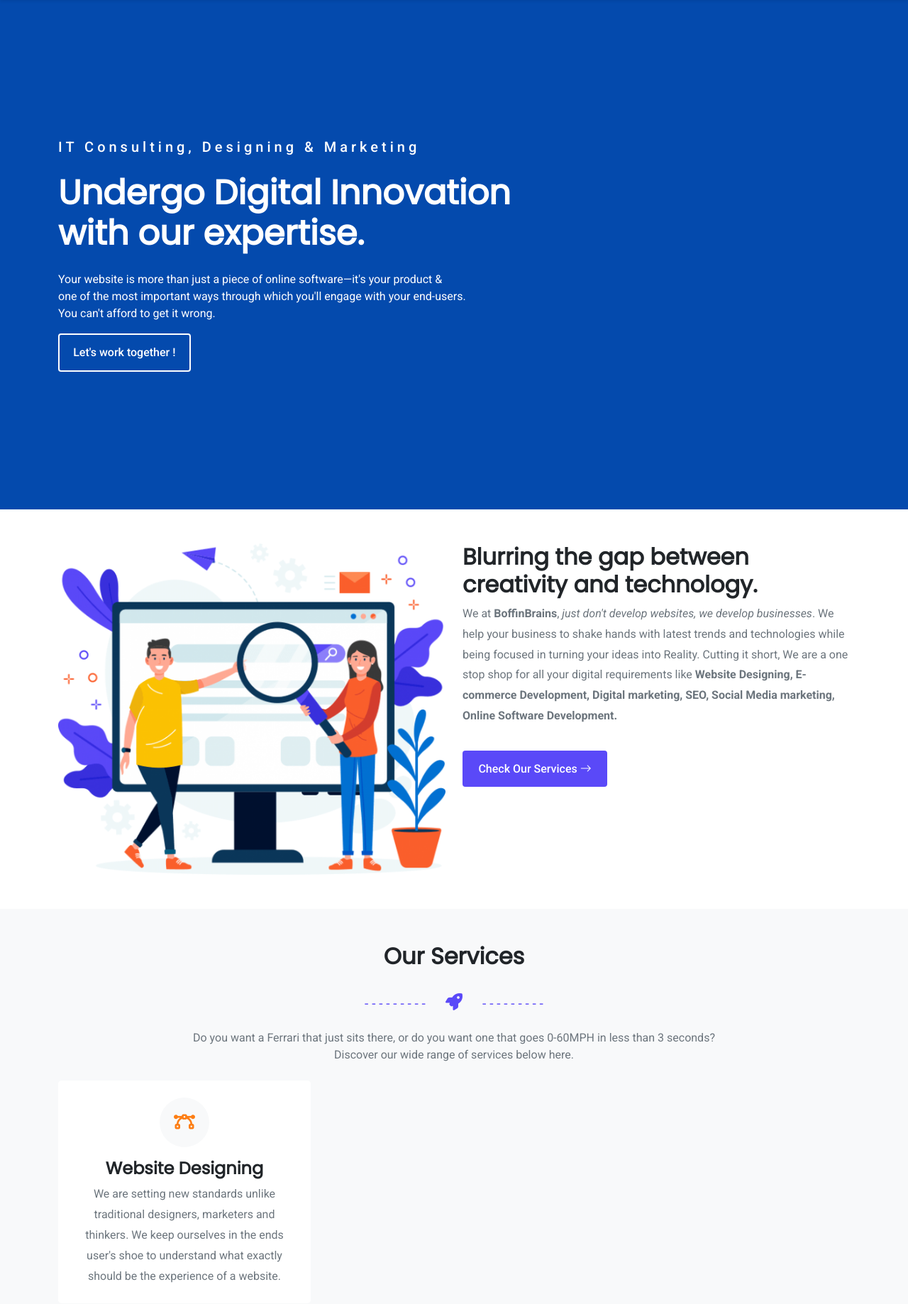
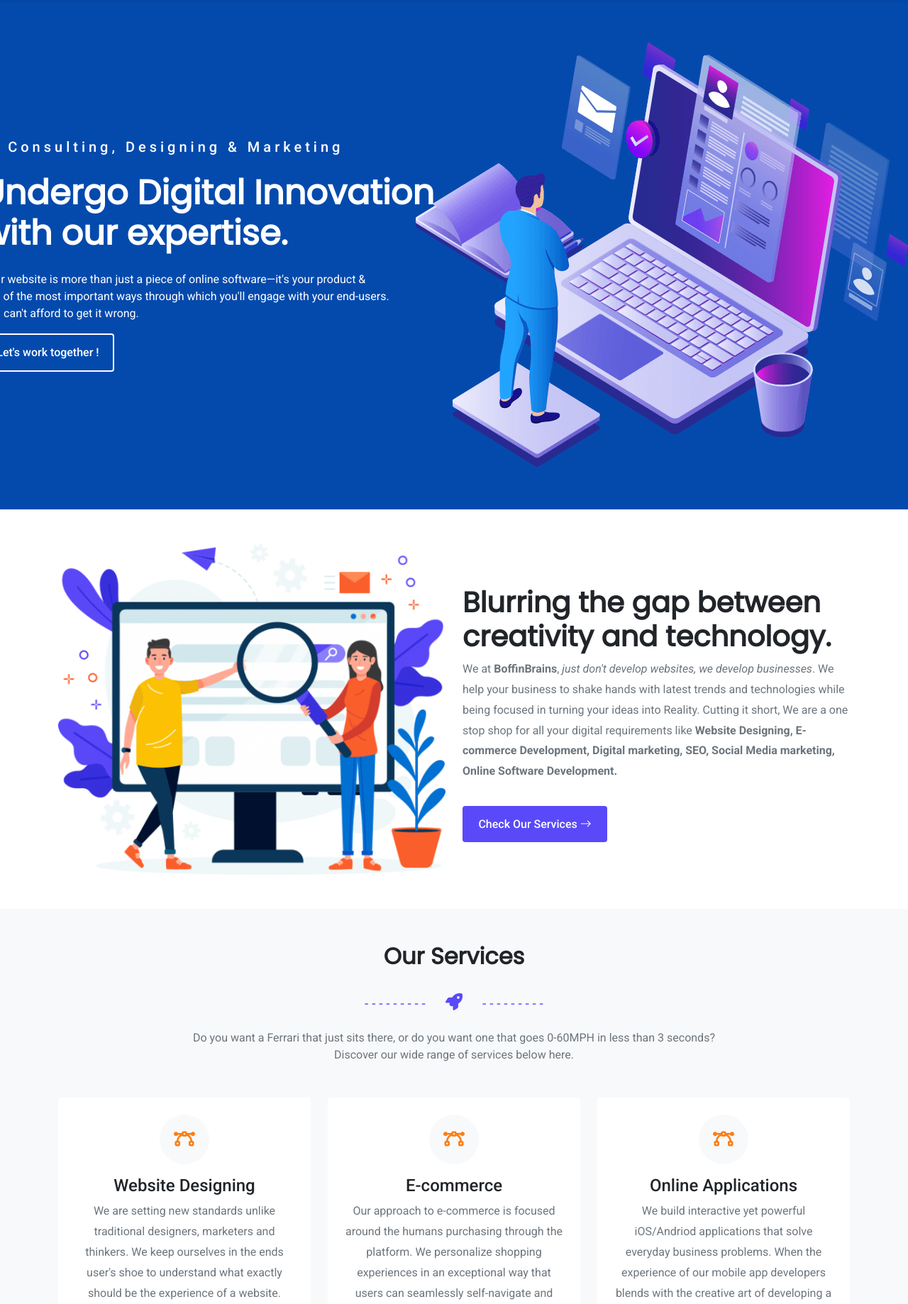
Before and after one commit to vasttrader/boffinbrains, a PHP site: page / in a window 1280 px wide. Shown: the part 82-1920 px from the top of the page at 71% size. Before the commit the page ends 1890 px from the top, so only its background shows below. Run offline with PHP 8.4, Linux system fonts and the light colour scheme; some libraries are stand-ins or nearby versions.

Commit message:
home page created

```diff
--- a/index.html
+++ b/index.html
@@ -71,8 +71,10 @@
         </div>
     </header>
     <main>
-        <section class="background-img full-width-banner mb-5">
-            <div class="container-md">
+        <section class="bg-primary d-flex align-items-center full-width mb-5">
+            <div class="w-100 d-flex flex-md-row flex-column overflow-hidden">
+                <div class="container-md d-flex justify-content-center align-items-center">
+                    <div class="flex-lg-shrink-0 flex-shrink-1">
                         <p class="h5 mb-4 letter-spacing">
                             IT Consulting, Designing & Marketing
                         </p>
@@ -92,18 +94,20 @@
                             Let's work together !
                         </button>
                     </div>
+                </div>
+                <img src="./images/home-img.png" alt="Home Graphic" class="img-fluid">
+            </div>
         </section>
         <section class="mb-5">
             <div class="container">
-                <div class="row">
+                <div class="row align-items-center">
                     <div class="col-md-6 col-12">
                         <div class="mb-lg-0 mb-4">
                             <img src="./images/about-img.png" alt="About Us" class="img-fluid">
                         </div>
                     </div>
                     <div class="col-md-6 col-12">
-                        <div>
-                            <h2 class="fw-bold">
+                        <h2 class="h1 fw-bold">
                             Blurring the gap between creativity and technology.
                         </h2>
                         <p class="text-muted line-height mb-5">
@@ -123,9 +127,8 @@
                     </div>
                 </div>
             </div>
-            </div>
         </section>
-        <section class="mb-5 bg-light">
+        <section class="bg-light">
             <div class="container py-5">
                 <div class="text-center mb-4">
                     <h2 class="fw-bold">
@@ -134,33 +137,334 @@
                     <div class="divider">
                         <i class="fa-solid fa-rocket fa-xl"></i>
                     </div>
-                    <p class="text-muted">
+                    <p class="text-muted mb-5">
                         Do you want a Ferrari that just sits there, or do you want one that goes 0-60MPH in less than 3
                         seconds?
                         <br>
                         Discover our wide range of services below here.
                     </p>
                 </div>
+                <div class="row" id="services">
+                    <!-- Dynamic data -->
+                </div>
+            </div>
+        </section>
+        <section class="bg-purple">
+            <div class="container py-5">
+                <div class="row" id="statistics">
+                    <div class="col-md-4 col-12">
+                        <div class="mb-md-0 mb-4 py-md-5 py-3 text-center text-white">
+                            <div class="statisticsValue display-6 fw-bold" data-value="20">
+                                <!-- Dynamic Count -->
+                            </div>
+                            <div class="h3">
+                                Happy Clients
+                            </div>
+                        </div>
+                    </div>
+                    <div class="col-md-4 col-12">
+                        <div class="mb-md-0 mb-4 py-md-5 py-3 text-center text-white">
+                            <div class="statisticsValue display-6 fw-bold" data-value="22">
+                                <!-- Dynamic Count -->
+                            </div>
+                            <div class="h3">
+                                Projects Done
+                            </div>
+                        </div>
+                    </div>
+                    <div class="col-md-4 col-12">
+                        <div class="mb-md-0 mb-4 py-md-5 py-3 text-center text-white">
+                            <div class="statisticsValue display-6 fw-bold" data-value="13">
+                                <!-- Dynamic Count -->
+                            </div>
+                            <div class="h3">
+                                Experience
+                            </div>
+                        </div>
+                    </div>
+                </div>
+            </div>
+        </section>
+        <section class="bg-light">
+            <div class="container py-5">
+                <div class="row align-items-center">
+                    <div class="col-lg-6 col-12">
+                        <div class="mb-lg-0 mb-4 py-5">
+                            <h2 class="h1 fw-bold">
+                                How May We Help You!
+                            </h2>
+                            <p class="text-muted line-height mb-5">
+                                Let us know your ideas and then just sit back relax. We will turn them into reality.
+                                Just write us you message & our consultant will contact you asap.
+                            </p>
+                            <div class="mb-5">
+                                <form id="enquiryForm">
                                     <div class="row">
-                    <div class="col-md-4 col-12">
-                        <div class="bg-white rounded-3 text-center p-4">
-                            <div class="bg-light avatar mx-auto mb-3" style="color: var(--bs-orange)">
-                                <i class="fa-solid fa-bezier-curve fa-xl"></i>
+                                        <div class="col-md-6 col-12">
+                                            <div class="mb-3">
+                                                <input type="text" id="name" class="form-control" placeholder="Name*">
                                             </div>
-                            <h4>
+                                        </div>
+                                        <div class="col-md-6 col-12">
+                                            <div class="mb-3">
+                                                <input type="email" id="email" class="form-control"
+                                                    placeholder="E-mail Address*">
+                                            </div>
+                                        </div>
+                                        <div class="col-12">
+                                            <div class="mb-3">
+                                                <select id="services" class="form-select">
+                                                    <option value="">
+                                                        Select Service Required
+                                                    </option>
+                                                    <option value="Website Designing">
                                                         Website Designing
-                            </h4>
-                            <p class="line-height text-muted m-0">
-                                We are setting new standards unlike traditional designers, marketers and thinkers. We
-                                keep ourselves in the ends user's shoe to understand what exactly should be the
-                                experience of a website.
-                            </p>
+                                                    </option>
+                                                    <option value="E-commerce">
+                                                        E-commerce
+                                                    </option>
+                                                    <option value="Online Applications">
+                                                        Online Applications
+                                                    </option>
+                                                    <option value="Digital Branding">
+                                                        Digital Branding
+                                                    </option>
+                                                    <option value="Digital Marketing">
+                                                        Digital Marketing
+                                                    </option>
+                                                    <option value="Bulk SMS">
+                                                        Bulk SMS
+                                                    </option>
+                                                </select>
+                                            </div>
+                                        </div>
+                                        <div class="col-12">
+                                            <textarea id="message" rows="7" style="resize: none;" class="form-control"
+                                                placeholder="Message"></textarea>
+                                        </div>
+                                    </div>
+                                </form>
+                            </div>
+                            <button type="button" class="btn-primary" id="enquiryFormBtn">
+                                Submit Now
+                            </button>
+                        </div>
+                    </div>
+                    <div class="col-lg-6 col-12">
+                        <div class="py-5">
+                            <img src="./images/contact-img.png" alt="Contact Us Graphic" class="img-fluid">
                         </div>
                     </div>
                 </div>
             </div>
         </section>
     </main>
+    <footer class="bg-light border-top">
+        <div class="container py-5">
+            <div class="row">
+                <div class="col-lg-3 col-md-6 col-12">
+                    <div class="mb-lg-0 mb-4 text-muted">
+                        <a class="d-block mb-3" href="index.html">
+                            <img src="./images/boffin-brains.png" alt="Boffin Brains" class="img-fluid">
+                        </a>
+                        <p>
+                            Best Web Development and Digital Marketing Company in Uttarakhand.
+                        </p>
+                        <div class="d-flex flex-wrap">
+                            <a class="me-3" href="#" target="_blank">
+                                <i class="fa-brands fa-facebook-f"></i>
+                            </a>
+                            <a class="me-3" href="#" target="_blank">
+                                <i class="fa-brands fa-twitter"></i>
+                            </a>
+                            <a class="me-3" href="#" target="_blank">
+                                <i class="fa-brands fa-pinterest-p"></i>
+                            </a>
+                            <a class="me-3" href="#" target="_blank">
+                                <i class="fa-brands fa-youtube"></i>
+                            </a>
+                            <a class="me-3" href="#" target="_blank">
+                                <i class="fa-brands fa-instagram"></i>
+                            </a>
+                        </div>
+                    </div>
+                </div>
+                <div class="col-lg-3 col-md-6 col-12">
+                    <div class="mb-lg-0 mb-4 text-muted">
+                        <h4 class="text-dark mb-4">
+                            Our Services
+                        </h4>
+                        <ul class="custom-list">
+                            <li class="mb-4">
+                                <a href="#">
+                                    Website Designing
+                                </a>
+                            </li>
+                            <li class="mb-4">
+                                <a href="#">
+                                    E-commerce
+                                </a>
+                            </li>
+                            <li class="mb-4">
+                                <a href="#">
+                                    Online Applications
+                                </a>
+                            </li>
+                            <li class="mb-4">
+                                <a href="#">
+                                    Digital Marketing
+                                </a>
+                            </li>
+                            <li class="mb-4">
+                                <a href="#">
+                                    Bulk SMS
+                                </a>
+                            </li>
+                        </ul>
+                    </div>
+                </div>
+                <div class="col-lg-3 col-md-6 col-12">
+                    <div class="mb-lg-0 mb-4 text-muted">
+                        <h4 class="text-dark mb-4">
+                            Important Link
+                        </h4>
+                        <ul class="custom-list">
+                            <li class="mb-4">
+                                <a href="#">
+                                    About Us
+                                </a>
+                            </li>
+                            <li class="mb-4">
+                                <a href="#">
+                                    Our Blog
+                                </a>
+                            </li>
+                            <li class="mb-4">
+                                <a href="#">
+                                    Privacy Policy
+                                </a>
+                            </li>
+                            <li class="mb-4">
+                                <a href="#">
+                                    Contact Us
+                                </a>
+                            </li>
+                        </ul>
+                    </div>
+                </div>
+                <div class="col-lg-3 col-md-6 col-12">
+                    <div class="mb-lg-0 mb-4 text-muted">
+                        <h4 class="text-dark mb-4">
+                            Contact Info
+                        </h4>
+                        <p>
+                            BoffinBrains : Best IT Company in Uttarakhand
+                        </p>
+                        <div class="d-flex flex-column">
+                            <div class="d-flex flex-row align-items-start">
+                                <i class="bi bi-geo-alt text-purple fs-6"></i>
+                                <p class="ms-3">
+                                    1st Floor, Karkee Complex, Near Nirmala Convent School, Kathgodam, Haldwani,
+                                    Uttarakhand
+                                </p>
+                            </div>
+                            <div class="d-flex flex-row align-items-start">
+                                <i class="bi bi-telephone text-purple fs-6"></i>
+                                <p class="ms-3">
+                                    +91-9012800500
+                                </p>
+                            </div>
+                            <div class="d-flex flex-row align-items-start">
+                                <i class="bi bi-envelope-open text-purple fs-6"></i>
+                                <p class="ms-3">
+                                    info@boffinbrains.com
+                                </p>
+                            </div>
+                        </div>
+                    </div>
+                </div>
+            </div>
+        </div>
+    </footer>
 </body>
+<script src="./script.js"></script>
+<script src="https://cdn.jsdelivr.net/npm/node-snackbar@0.1.16/src/js/snackbar.min.js"></script>
+<!-- <script src="./validator.js"></script> -->
+<script>
+    // Enquiry Form
+    const validatingFields = [{
+        id: 'name',
+        type: 'text',
+        message: 'Name Required'
+    },
+    {
+        id: 'email',
+        type: 'email',
+        message: 'Email Required'
+    },
+    {
+        id: 'services',
+        type: 'text',
+        message: 'Services Required'
+    },
+    {
+        id: 'message',
+        type: 'text',
+        message: 'Message Required'
+    }];
+
+    // validator('#enquiryForm', '#enquiryFormBtn', "./enquiry.php", validatingFields);
+
+    // Dynamic Numbers Count
+    const content = document.querySelector('#statistics');
+    const counters = document.querySelectorAll('.statisticsValue');
+    const speed = 200;
+    document.addEventListener(
+        'scroll',
+        (e) => {
+            isInViewport(content) ? counters.forEach(counter => {
+                const animate = () => {
+                    const value = +counter.getAttribute('data-value');
+                    const data = +counter.innerText;
+
+                    const time = value / speed;
+                    if (data < value) {
+                        counter.innerText = Math.ceil(data + time);
+                        setTimeout(animate, 80);
+                    } else {
+                        counter.innerText = value;
+                    }
+                }
+
+                animate();
+            }) : counters.forEach(counter => counter.innerText = 0);
+        },
+        { passive: true }
+    );
+
+    // Services Fetch
+    fetch("./data.json").then(response => {
+        return response.json();
+    }).then(data => {
+        const serviceEl = document.getElementById('services');
+        data.services.map(({ title, icon, color, description }) => {
+            serviceEl.innerHTML += `
+            <div class="col-md-4 col-12 d-flex align-items-stretch">
+                <div class="bg-white rounded-3 text-center p-4 focus-shadow mb-4">
+                    <div class="bg-light avatar mx-auto mb-3" style="color: ${color}">
+                        ${icon}
+                    </div>
+                    <h4>
+                        ${title}
+                    </h4>
+                    <p class="line-height text-muted m-0">
+                        ${description}
+                    </p>
+                </div>
+            </div>
+        `;
+        })
+    });
+</script>
 
 </html>
--- a/styles.css
+++ b/styles.css
@@ -12,28 +12,29 @@ body {
 
 h1,
 h2,
-h3,
-h4,
-h5,
-h6 {
+h3 {
   font-family: "Poppins", sans-serif;
   font-weight: 700;
 }
 
 a {
   text-decoration: none;
+  color: inherit;
 }
 
 button {
   border: 0;
 }
 
+ul {
+  padding-left: 1rem;
+  margin: 0;
+}
+
 /* Custom Classes */
 
-.full-width-banner {
+.full-width {
   height: calc(100vh - 82px);
-  display: flex;
-  align-items: center;
 }
 
 .btn-light {
@@ -44,11 +45,6 @@ button {
   color: #fff;
   font-weight: 500;
   transition: all 0.4s ease-in-out;
-}
-
-.background-img {
-  background-color: var(--bs-primary);
-  color: #fff;
 }
 
 .letter-spacing {
@@ -67,7 +63,7 @@ button {
 }
 
 .divider::before {
-    content: '- - - - - - - - -';
+  content: "- - - - - - - - -";
   position: absolute;
   color: var(--bs-purple);
   width: 100px;
@@ -76,7 +72,7 @@ button {
 }
 
 .divider::after {
-    content: '- - - - - - - - -';
+  content: "- - - - - - - - -";
   position: absolute;
   color: var(--bs-purple);
   width: 100px;
@@ -93,10 +89,36 @@ button {
   border-radius: 50%;
 }
 
+.focus-shadow {
+  transition: all 0.4s ease-in-out;
+}
+
+.focus-shadow:hover {
+  box-shadow: 0px 0px 26px 1px #00000010;
+  transition: all 0.4s ease-in-out;
+}
+
+.bg-purple {
+  background-color: var(--bs-purple);
+}
+
+.custom-list {
+  list-style-image: url("./images/chevron.png");
+}
+
+.text-purple {
+  color: var(--bs-purple);
+}
+
 /* Bootstrap 5  */
 
+.bg-primary {
+  background-color: var(--bs-primary)!important;
+  color: #fff;
+}
+
 .text-primary {
-    color: var(--bs-primary);
+  color: var(--bs-primary)!important;
 }
 
 .nav-link {
@@ -130,3 +152,21 @@ button {
   background-color: var(--bs-purple-light);
   transition: all 0.4s ease-in-out;
 }
+
+.form-control {
+  background-color: transparent;
+  padding: 1rem;
+  color: var(--bs-secondary);
+}
+
+.form-control:focus {
+  box-shadow: none;
+  border-color: var(--bs-purple);
+  background-color: transparent;
+}
+
+.form-select {
+  background-color: transparent;
+  padding: 1rem;
+  color: var(--bs-secondary);
+}
```
Also changed, not shown: data.json (added, +46 -0 lines), script.js (added, +10 -0 lines), validator.js (added, +176 -0 lines), images/chevron.png (added), images/contact-img.png (added), images/home-img.png (added). Lines whose indentation alone changed are shown as unchanged.
